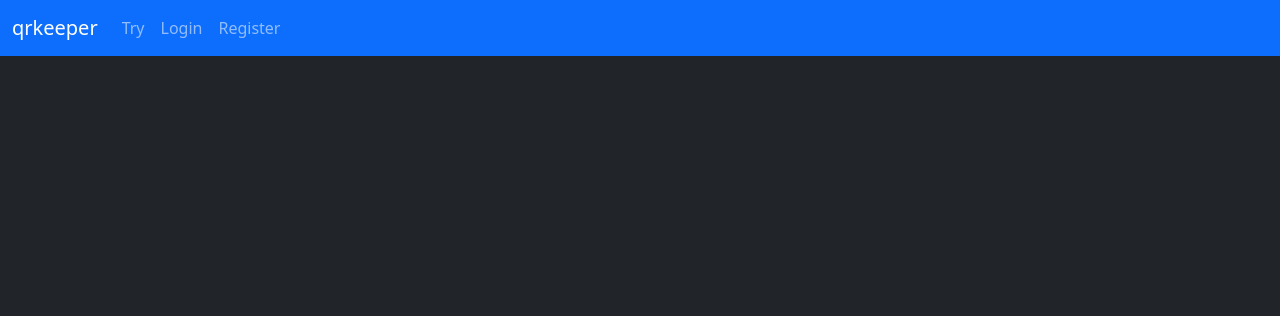
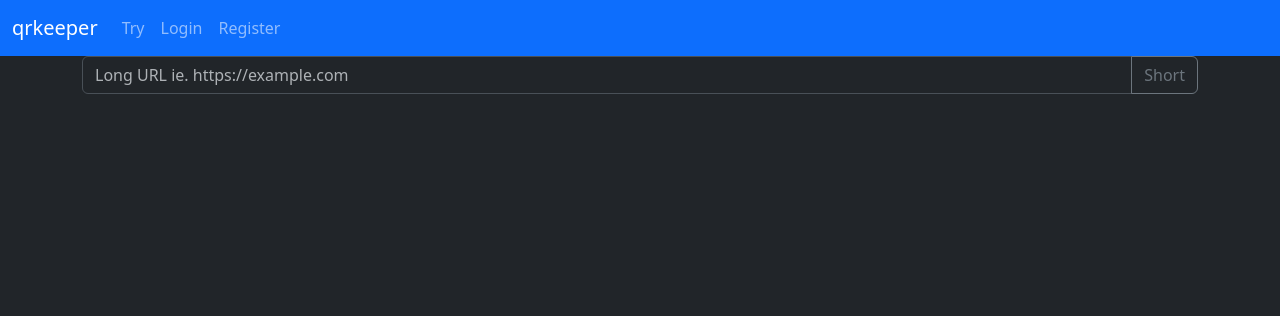
Before and after one commit to dev-bittu/qrkeeper, a Django app: page /try/ in a window 1280 px wide. Shown: the top 316 px of the page. Run offline with Django 4.2, Linux system fonts and the light colour scheme; some libraries are stand-ins or nearby versions.

Commit message:
improve funct

```diff
--- a/qrkeeper/views.py
+++ b/qrkeeper/views.py
@@ -14,7 +14,7 @@ class Try(View):
 
     def post(self, request):
         long_url = request.POST.get("long_url", "")
-        if not ShortUrl.is_valid_url(long_url):
+        if not ShortUrl.is_url_valid(long_url):
             messages.warning(request, "Url is not valid")
             return redirect("try")
 
@@ -23,7 +23,10 @@ class Try(View):
             messages.warning(request, "Slug is not valid")
             return redirect("try")
 
-        s = ShortUrl(long_url=long_url)
+        s = ShortUrl(
+            long_url=long_url,
+            creator=request.user if request.user.is_authenticated else None
+        )
         s.slug = slug
         s.save()
         messages.success(request, "Url shorted")
--- a/templates/try.html
+++ b/templates/try.html
@@ -3,4 +3,15 @@
 {% block title %}Try{% endblock %}
 
 {% block body %}
+<div class="container">
+  <div class="row">
+    <form action="{% url 'try' %}" method="post">
+      {% csrf_token %}
+      <div class="input-group mb-3">
+        <input type="text" class="form-control" placeholder="Long URL ie. https://example.com" name="long_url" required>
+        <button class="btn btn-outline-secondary" type="submit">Short</button>
+      </div>
+    </form>
+  </div>
+</div>
 {% endblock %}
```
